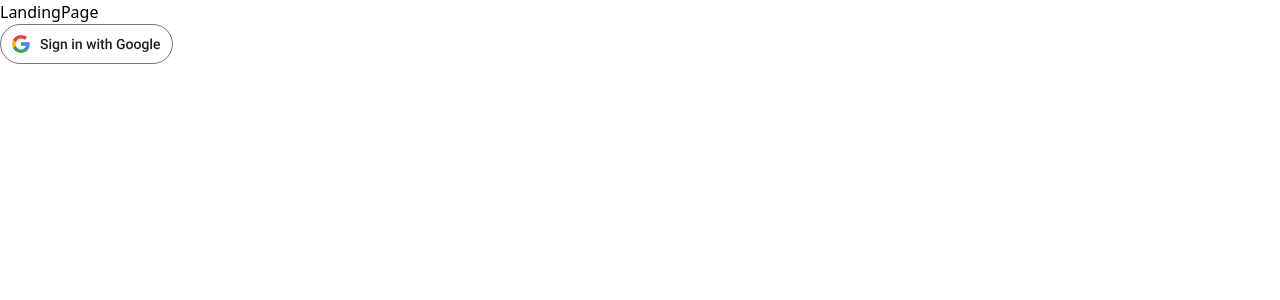
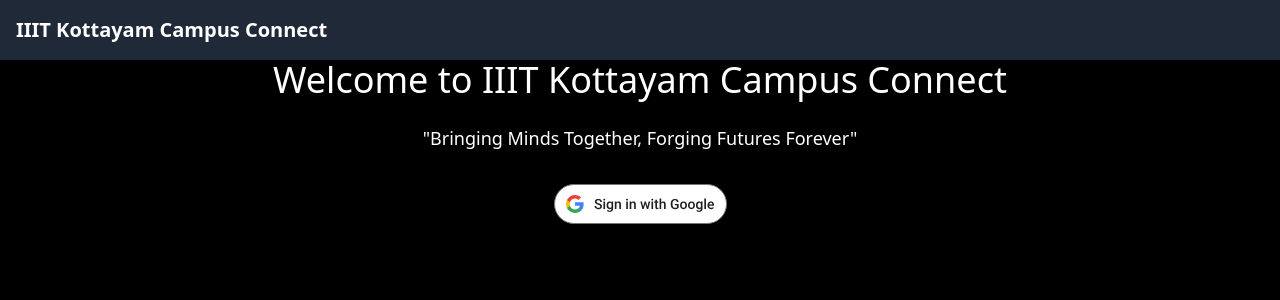
Before and after one commit to CampusCrafters/campustown_webfrontend, a React (Vite) app: page / in a window 1280 px wide. Shown: the top 300 px of the page. Built offline with nearby package versions, Linux system fonts and the light colour scheme.

Commit message:
testing auth

```diff
--- a/package.json
+++ b/package.json
@@ -10,6 +10,7 @@
     "preview": "vite preview"
   },
   "dependencies": {
+    "@types/react-router-dom": "^5.3.3",
     "axios": "^1.6.8",
     "react": "^18.2.0",
     "react-dom": "^18.2.0",
--- a/src/App.tsx
+++ b/src/App.tsx
@@ -1,13 +1,17 @@
 import "./App.css";
-import { BrowserRouter as Router } from "react-router-dom";
+import { BrowserRouter as Router, Route, Routes } from "react-router-dom";
 import LandingPage from "./pages/LandingPage";
+import Dashboard from "./pages/Dashboard";
+import AuthPage from "./pages/AuthPage";
 
 function App() {
   return (
     <Router>
-      <div>
-        <LandingPage />
-      </div>
+      <Routes>
+        <Route path="/" element={<LandingPage />}></Route>
+        <Route path="/dashboard" element={<Dashboard />}></Route>
+        <Route path="/auth" element={<AuthPage />}></Route>
+      </Routes>
     </Router>
   );
 }
--- /dev/null
+++ b/src/pages/AuthPage.tsx
@@ -0,0 +1,5 @@
+const AuthPage = () => {
+  return <div>AuthPage</div>;
+};
+
+export default AuthPage;
--- /dev/null
+++ b/src/pages/Dashboard.tsx
@@ -0,0 +1,46 @@
+import { useEffect, useState } from "react";
+import { useNavigate } from "react-router-dom";
+import axios from "axios";
+
+const Dashboard = () => {
+  const [isLoading, setIsLoading] = useState(true);
+  const navigate = useNavigate();
+
+  useEffect(() => {
+    const verifyToken = async () => {
+      try {
+        const response = await axios.get(
+          "http://localhost:5000/api/v1/user/verifyToken",
+          { withCredentials: true } // Set withCredentials to true
+        );
+        if (response.status === 200) {
+          setIsLoading(false);
+          const token = response.headers["authorization"];
+          // Store or use the token as needed
+          console.log("Token:", token);
+        } else {
+          navigate("/"); // Redirect to login page if token verification fails
+        }
+      } catch (error) {
+        console.error("Error verifying token:", error);
+        navigate("/"); // Redirect to login page if an error occurs
+      }
+    };
+
+    verifyToken();
+  }, []);
+
+  return (
+    <>
+      {isLoading ? (
+        <div>Loading...</div> // Display a loading indicator while verifying token
+      ) : (
+        <div className="min-h-screen flex items-center justify-center bg-gray-900 text-white">
+          <div className="text-6xl text-center">Welcome to the Dashboard</div>
+        </div>
+      )}
+    </>
+  );
+};
+
+export default Dashboard;
--- a/src/pages/LandingPage.tsx
+++ b/src/pages/LandingPage.tsx
@@ -5,7 +5,9 @@ const LandingPage = () => {
   const auth = async () => {
     try {
       const response = await axios.post(
-        "http://127.0.0.1:5000/api/v1/user/gsignin"
+        "http://127.0.0.1:5000/api/v1/user/gsignin",
+        {},
+        { withCredentials: true }
       );
       const { url } = response.data;
       window.location.href = url; // Redirect to the Google authentication page
@@ -15,11 +17,33 @@ const LandingPage = () => {
   };
 
   return (
-    <div>
-      <h1>LandingPage</h1>
-      <button onClick={() => auth()}>
-        <img src={googlebtn} alt="google signin button" />
-      </button>
+    <div className="min-h-screen bg-black text-white">
+      {/* Navbar */}
+      <nav className="bg-gray-800 p-4">
+        <div className="container mx-auto">
+          <div className="flex items-center justify-between">
+            <div className="text-white font-bold text-xl">
+              IIIT Kottayam Campus Connect
+            </div>
+            {/* You can add additional navbar items here if needed */}
+          </div>
+        </div>
+      </nav>
+
+      {/* Content */}
+      <div className="container mx-auto min-h-full flex items-center justify-center">
+        <div className="text-center">
+          <h1 className="text-4xl mb-6">
+            Welcome to IIIT Kottayam Campus Connect
+          </h1>
+          <p className="text-lg mb-8">
+            "Bringing Minds Together, Forging Futures Forever"
+          </p>
+          <button onClick={() => auth()}>
+            <img src={googlebtn} alt="google signin button" />
+          </button>
+        </div>
+      </div>
     </div>
   );
 };
```
Also changed, not shown: 1 other file (tests, documents, lock files or other folders).
